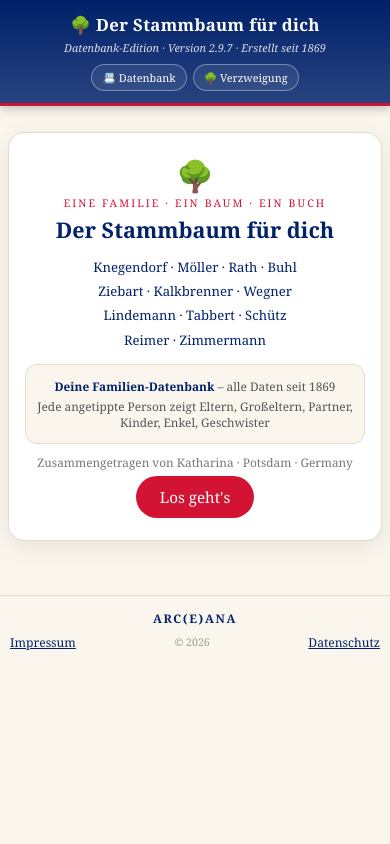
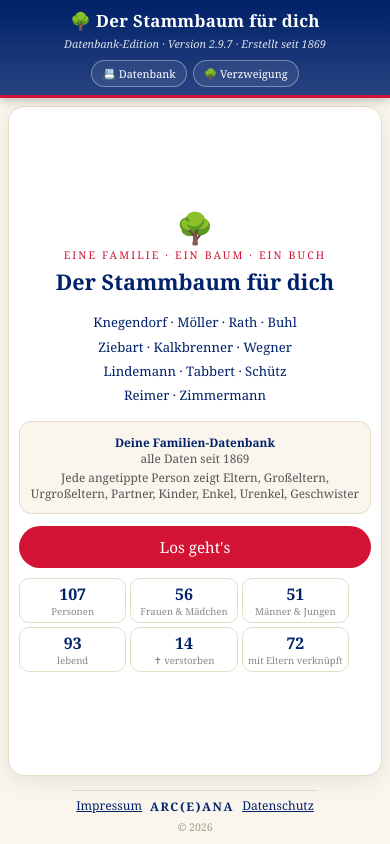
Before and after one commit to katharinaschuetz07-arch/stammbaum-rath, a plain HTML site: page index.html in a window 390 px wide. Drawn offline with Linux system fonts and the light colour scheme.

Commit message:
Refactor HTML structure and styles for responsiveness

```diff
--- a/index.html
+++ b/index.html
@@ -9,9 +9,9 @@
 <style>
 :root{--navy:#012169;--red:#d31334;--cream:#faf6ee;--ink:#1c2333;--line:#e5dcc8;--ok:#1a7a3c;--no:#b3222e;--gold:#b08d3f}
 *{box-sizing:border-box;margin:0;padding:0}
-html,body{overflow-x:hidden;max-width:100%}
-body{font-family:Georgia,'Times New Roman',serif;background:var(--cream);color:var(--ink);min-height:100vh}
-header{position:sticky;top:0;z-index:30;background:linear-gradient(180deg,var(--navy),color-mix(in srgb,var(--navy) 85%,#fff));color:#fff;padding:14px 14px 12px;box-shadow:0 2px 10px rgba(0,0,0,.25);border-bottom:3px solid var(--red)}
+html,body{max-width:100%}
+body{font-family:Georgia,'Times New Roman',serif;background:var(--cream);color:var(--ink);min-height:100vh;display:flex;flex-direction:column}
+header{position:sticky;top:0;z-index:30;background:linear-gradient(180deg,var(--navy),color-mix(in srgb,var(--navy) 85%,#fff));color:#fff;padding:10px 10px 8px;box-shadow:0 2px 10px rgba(0,0,0,.25);border-bottom:3px solid var(--red);max-width:100%}
 .hrow{display:block;max-width:760px;margin:0 auto}
 hgroup{cursor:pointer;text-align:center}
 header h1{font-size:1.05rem;letter-spacing:.02em;line-height:1.35;margin:0}
@@ -19,22 +19,23 @@ header .sub{display:block;font-size:.68rem;opacity:.85;font-style:italic;margin-
 nav{display:flex;gap:6px;flex-wrap:wrap;align-items:center;justify-content:center;margin-top:9px}
 nav button{font-family:inherit;font-size:.68rem;padding:5px 10px;border-radius:999px;border:1px solid rgba(255,255,255,.35);background:rgba(255,255,255,.08);color:#fff;cursor:pointer;transition:all .18s ease;white-space:nowrap}
 nav button:hover,nav button.on{background:#fff;color:var(--navy);border-color:#fff;transform:translateY(-1px)}
-#cover{max-width:760px;margin:14px auto;padding:22px 16px;text-align:center;background:#fff;border:1px solid var(--line);border-radius:16px;box-shadow:0 6px 22px rgba(0,0,0,.08)}
+#cover{max-width:100%;margin:4px auto;padding:5px 10px;text-align:center;background:#fff;border:1px solid var(--line);border-radius:16px;box-shadow:0 6px 22px rgba(0,0,0,.08)}
 #cover .flag{font-size:1.9rem}
 #cover h2{font-size:1.5rem;color:var(--navy);margin:6px 0 3px;line-height:1.25}
 #cover .kick{letter-spacing:.2em;text-transform:uppercase;font-size:.66rem;color:var(--red)}
 #cover p{font-style:italic;color:#555;margin-bottom:3px;font-size:.85rem}
 #cover .names{font-style:normal;color:var(--navy);font-size:.82rem;line-height:1.85;margin:12px 0 2px}
-#cover .author{font-size:.74rem;color:#777;margin:10px 0 6px}
+#cover .btn{margin-top:8px}
 .coverinfo{background:var(--cream);border:1px solid var(--line);border-radius:12px;padding:9px 10px;margin:12px 0 4px;text-align:center}
-.coverinfo .ci{font-size:.74rem;color:#555;margin:4px 0;line-height:1.35}
+.coverinfo .ci{font-size:.74rem;color:#555;margin:3px 0;line-height:1.35}
 .coverinfo .ci strong{color:var(--navy)}
 .btn{font-family:inherit;font-size:.95rem;padding:11px 24px;border-radius:999px;border:none;cursor:pointer;background:var(--navy);color:#fff;transition:transform .15s ease,box-shadow .15s ease}
 .btn:hover{transform:translateY(-2px);box-shadow:0 6px 14px rgba(0,0,0,.3)}
 .btn.red{background:var(--red)}
 .btn.ghost{background:#fff;color:var(--navy);border:1px solid var(--navy)}
 .btn.small{font-size:.76rem;padding:6px 12px}
-main{max-width:760px;margin:0 auto;padding:12px 8px 40px}
+main{max-width:760px;margin:0 auto;padding:4px 8px 10px;flex:1;display:flex;flex-direction:column}
+#cover.on{flex:1;display:flex;flex-direction:column;justify-content:center}
 .view{display:none;animation:fade .25s ease}
 .view.on{display:block}
 @keyframes fade{from{opacity:0;transform:translateY(6px)}to{opacity:1;transform:none}}
@@ -46,7 +47,7 @@ main{max-width:760px;margin:0 auto;padding:12px 8px 40px}
 label{display:block;font-size:.7rem;margin:7px 0 2px;color:#444}
 input,select,textarea{width:100%;font-family:inherit;font-size:.85rem;padding:7px 8px;border:1px solid #ccc9bd;border-radius:8px;background:#fffdf8}
 .row2{display:flex;gap:8px;flex-wrap:wrap}.row2>*{flex:1;min-width:120px}
-table{width:100%;min-width:400px;border-collapse:collapse;font-size:.68rem;table-layout:fixed}
+table{width:100%;min-width:360px;border-collapse:collapse;font-size:.66rem;table-layout:fixed}
 th{background:var(--navy);color:#fff;text-align:left;padding:5px;font-size:.58rem;letter-spacing:.02em}
 td{padding:4px 5px;border-bottom:1px solid var(--line);word-break:normal;overflow-wrap:break-word;vertical-align:top;hyphens:none;-webkit-hyphens:none}
 tr{cursor:pointer}
@@ -57,15 +58,15 @@ td:nth-child(3){white-space:nowrap;padding-left:2px}
 td:nth-child(4){padding-left:10px}
 .filters{display:flex;gap:6px;flex-wrap:wrap;align-items:center;margin-bottom:8px}
 .filters input{flex:1;min-width:150px}
-.letters{display:flex;flex-wrap:wrap;gap:2px;margin:6px 0}
-.letters button{font-family:inherit;min-width:26px;height:26px;border-radius:7px;border:1px solid var(--line);background:#fff;cursor:pointer;font-size:.68rem}
+.letters{display:grid;grid-template-columns:repeat(10,26px);gap:2px;margin:6px 0;justify-content:start}
+.letters button{font-family:inherit;height:26px;padding:0;border-radius:7px;border:1px solid var(--line);background:#fff;cursor:pointer;font-size:.64rem}
 .letters button.on{background:var(--navy);color:#fff;border-color:var(--navy)}
 .hint{font-size:.74rem;color:#999;text-align:center}
 /* Verzweigungs-Ansicht */
 .focuslabel{text-align:center;font-size:.7rem;letter-spacing:.18em;text-transform:uppercase;color:var(--gold);margin:4px 0 6px}
 .rowlabel{font-size:.68rem;letter-spacing:.12em;text-transform:uppercase;color:#8a8273;margin:14px 0 6px;border-bottom:1px dashed var(--line);padding-bottom:3px}
-.row{display:flex;flex-wrap:wrap;gap:6px;align-items:stretch;justify-content:center;max-width:560px;margin:0 auto}
-.pcard{background:#fff;border:1px solid var(--line);border-left:4px solid var(--navy);border-radius:10px;padding:7px 9px;box-shadow:0 2px 6px rgba(0,0,0,.05);cursor:pointer;transition:all .15s ease;flex:0 1 175px;min-width:132px;max-width:175px}
+.row{display:flex;flex-wrap:wrap;gap:6px;align-items:stretch;justify-content:center;max-width:600px;margin:0 auto}
+.pcard{background:#fff;border:1px solid var(--line);border-left:4px solid var(--navy);border-radius:10px;padding:5px 7px;box-shadow:0 2px 6px rgba(0,0,0,.05);cursor:pointer;transition:all .15s ease;flex:1 1 130px;min-width:118px;max-width:230px}
 .pcard:hover{border-color:var(--navy);transform:translateY(-2px);box-shadow:0 5px 12px rgba(0,0,0,.12)}
 .pcard.big{max-width:330px;margin:0 auto;border-left:5px solid var(--red);text-align:center;flex:1 1 auto;width:100%}
 .pcard .cat{font-size:.6rem;color:#8a8273;font-style:italic;margin-bottom:3px}
@@ -79,8 +80,8 @@ td:nth-child(4){padding-left:10px}
 .chip button{background:none;border:none;cursor:pointer;color:var(--no);font-size:.8rem;padding:0}
 #chime{position:fixed;top:14px;right:14px;padding:10px 18px;border-radius:12px;color:#fff;font-size:.85rem;opacity:0;transition:opacity .3s;z-index:99;max-width:70vw}
 #chime.show{opacity:1}
-footer{max-width:760px;margin:0 auto;padding:10px 10px 24px;text-align:center;color:#8a8273;border-top:1px solid var(--line)}
-.frow{display:flex;justify-content:space-between;align-items:center;gap:8px}
+footer{max-width:100%;margin:0 auto;padding:6px 4px 10px;text-align:center;color:#8a8273;border-top:1px solid var(--line)}
+.frow{display:flex;justify-content:space-between;align-items:center;gap:8px;width:100%}
 .flink{background:none;border:none;color:var(--navy);text-decoration:underline;cursor:pointer;font-family:inherit;font-size:.76rem;padding:0}
 .fbundle{background:none;border:none;color:var(--navy);font-family:inherit;font-weight:bold;font-size:.74rem;letter-spacing:.14em;cursor:pointer;padding:0;transition:transform .2s ease}
 .fbundle:hover{transform:scale(1.06)}
@@ -94,15 +95,19 @@ footer{max-width:760px;margin:0 auto;padding:10px 10px 24px;text-align:center;co
 .emblem-studio{font-size:.7rem;letter-spacing:.3em;margin-top:3px;opacity:.95}
 .emblem-methode{font-size:.66rem;letter-spacing:.1em;margin-top:6px;opacity:.85}
 .emblem-close{color:#fff;opacity:.6;font-size:.62rem;margin-top:9px;letter-spacing:.05em}
-.overlay{display:none;position:fixed;inset:0;background:rgba(20,25,45,.55);z-index:50;align-items:flex-start;justify-content:center;padding:30px 14px;overflow:auto}
+.overlay{display:none;position:fixed;top:0;left:0;right:0;bottom:0;background:rgba(20,25,45,.55);z-index:50;align-items:flex-start;justify-content:center;padding:20px 12px;overflow:auto;-webkit-overflow-scrolling:touch}
+.overlay.open{display:flex}
 .overlay.on{display:flex}
-.modal{background:var(--cream);border-radius:14px;max-width:640px;width:100%;padding:22px;box-shadow:0 12px 40px rgba(0,0,0,.3);border-top:5px solid var(--red)}
+.modal{background:var(--cream);border-radius:14px;max-width:640px;width:100%;padding:14px;box-shadow:0 12px 40px rgba(0,0,0,.3);border-top:5px solid var(--red)}
+.modal h3{font-size:.95rem;margin:2px 0 8px}
+.modal p{font-size:.74rem;line-height:1.5;margin:6px 0}
 .modal h3{color:var(--navy);margin-bottom:10px}
 .modal p{font-size:.85rem;margin-bottom:8px}
 .statgrid{display:grid;grid-template-columns:repeat(auto-fit,minmax(105px,1fr));gap:10px}
-.statbox{background:#fff;border:1px solid var(--line);border-radius:10px;padding:12px;text-align:center}
-.statbox .n{font-size:1.5rem;color:var(--navy);font-weight:bold}
-.statbox .l{font-size:.7rem;color:#888}
+.statsgrid{display:grid;grid-template-columns:repeat(3,minmax(84px,1fr));gap:4px;margin:10px 0 2px;justify-content:start;max-width:330px;width:100%}
+.statbox{background:#fff;border:1px solid var(--line);border-radius:10px;padding:4px 3px;text-align:center;min-width:0}
+.statbox .n{font-size:1rem;color:var(--navy);font-weight:bold}
+.statbox .l{font-size:.6rem;color:#888}
 @media(max-width:560px){#cover h2{font-size:1.35rem}.pcard{min-width:130px}}
 </style>
 </head>
@@ -127,11 +132,11 @@ footer{max-width:760px;margin:0 auto;padding:10px 10px 24px;text-align:center;co
     <h2>Der Stammbaum für dich</h2>
     <p class="names">Knegendorf · Möller · Rath · Buhl<br>Ziebart · Kalkbrenner · Wegner<br>Lindemann · Tabbert · Schütz<br>Reimer · Zimmermann</p>
     <div class="coverinfo">
-      <div class="ci"><strong>Deine Familien-Datenbank</strong> – alle Daten seit 1869</div>
-      <div class="ci">Jede angetippte Person zeigt Eltern, Großeltern, Partner, Kinder, Enkel, Geschwister</div>
+      <div class="ci"><strong>Deine Familien-Datenbank</strong><br>alle Daten seit 1869</div>
+      <div class="ci">Jede angetippte Person zeigt Eltern, Großeltern, Urgroßeltern, Partner, Kinder, Enkel, Urenkel, Geschwister</div>
     </div>
-    <div class="author">Zusammengetragen von Katharina · Potsdam · Germany</div>
     <button class="btn red" onclick="show('db')">Los geht's</button>
+    <div id="coverStats"></div>
   </section>
 
   <section id="db" class="view">
@@ -141,11 +146,11 @@ footer{max-width:760px;margin:0 auto;padding:10px 10px 24px;text-align:center;co
     </div>
     <div class="card">
       <div class="filters">
-        <input id="fSearch" placeholder="🔍 Namen suchen (Vorname, Nachname, Geburtsname)" oninput="renderList()">
+        <input id="fSearch" placeholder="🔍 Namen suchen (Vorname, Nachname, Geburtsname)" oninput="searchInput()">
         <span id="count" style="font-size:.76rem;color:#888"></span>
       </div>
       <div class="letters" id="letters"></div>
-      <div style="overflow:auto;max-height:44vh">
+      <div style="overflow:auto;max-height:44vh;-webkit-overflow-scrolling:touch">
         <table>
           <thead><tr><th>Name</th><th>Geburts-<br>name</th><th>Geboren</th><th>Beziehung / Hinweis</th></tr></thead>
           <tbody id="tbody"></tbody>
@@ -242,17 +247,17 @@ footer{max-width:760px;margin:0 auto;padding:10px 10px 24px;text-align:center;co
 </main>
 
 <footer>
-  <button class="fbundle" onclick="toggleBundle()">ARC(E)ANA</button>
-  <div class="frow" style="margin-top:6px">
+  <div class="frow">
     <button class="flink" onclick="openModal('impModal')">Impressum</button>
-    <div class="fcopy" style="margin:0">© 2026</div>
+    <button class="fbundle" onclick="toggleBundle()">ARC(E)ANA</button>
     <button class="flink" onclick="openModal('dsModal')">Datenschutz</button>
   </div>
+  <div class="fcopy">© 2026</div>
 </footer>
 
 <div class="emblem" id="emblem" onclick="toggleBundle()">
   <div class="emblem-word">ARC(E)ANA</div>
-  <div class="emblem-studio">creative studio</div>
+  <div class="emblem-studio">KREATIVSTUDIO</div>
   <div class="emblem-methode">ENTDECKEN · ENTWICKELN · ERSCHAFFEN</div>
   <div class="emblem-close">✕</div>
 </div>
@@ -526,8 +531,15 @@ let curLetter='';
 (function(){const L=document.getElementById('letters');
   ['*','A','B','C','D','E','F','G','H','I','J','K','L','M','N','O','P','Q','R','S','T','U','V','W','X','Y','Z'].forEach(x=>{
     const b=document.createElement('button');b.textContent=x==='*'?'Alle':x;
-    b.onclick=()=>{curLetter=x==='*'?'':x;[...L.children].forEach(c=>c.classList.remove('on'));b.classList.add('on');renderList()};
+    b.onclick=()=>{curLetter=x==='*'?'':x;
+      document.getElementById('fSearch').value='';
+      [...L.children].forEach(c=>c.classList.remove('on'));b.classList.add('on');renderList()};
     if(x==='*')b.classList.add('on');L.appendChild(b)})})();
+/* Suchfeld: deaktiviert den Buchstaben-Filter, damit immer alles Gesuchte gefunden wird */
+function searchInput(){curLetter='';
+  const L=document.getElementById('letters');
+  [...L.children].forEach((c,i)=>c.classList.toggle('on',i===0));
+  renderList()}
 function renderList(){
   const q=document.getElementById('fSearch').value.toLowerCase();
   let a=[...DB.persons];
@@ -550,13 +562,15 @@ function renderStats(){
   const frauen=DB.persons.filter(p=>p.g==='w').length;
   const maenner=DB.persons.filter(p=>p.g==='m').length;
   const withParents=DB.persons.filter(p=>p.vater||p.mutter).length;
-  document.getElementById('stats').innerHTML=
-   `<div class="statbox"><div class="n">${total}</div><div class="l">Personen</div></div>
-    <div class="statbox"><div class="n">${frauen}</div><div class="l">Frauen & Mädchen</div></div>
-    <div class="statbox"><div class="n">${maenner}</div><div class="l">Männer & Jungen</div></div>
+  const html=`<div class="statsgrid">
+    <div class="statbox"><div class="n">${total}</div><div class="l">Personen</div></div>
+    <div class="statbox"><div class="n">${frauen}</div><div class="l">Frauen &amp; Mädchen</div></div>
+    <div class="statbox"><div class="n">${maenner}</div><div class="l">Männer &amp; Jungen</div></div>
     <div class="statbox"><div class="n">${lebend}</div><div class="l">lebend</div></div>
     <div class="statbox"><div class="n">${verstorben}</div><div class="l">✝ verstorben</div></div>
-    <div class="statbox"><div class="n">${withParents}</div><div class="l">mit Eltern verknüpft</div></div>`}
+    <div class="statbox"><div class="n">${withParents}</div><div class="l">mit Eltern verknüpft</div></div></div>`;
+  document.getElementById('stats').innerHTML=html;
+  const cs=document.getElementById('coverStats');if(cs)cs.innerHTML=html}
 
 /* ---------- Formular ---------- */
 let editId=null,pChips=[];
```
